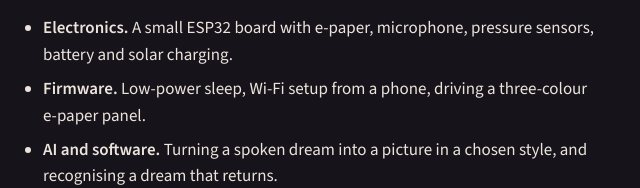
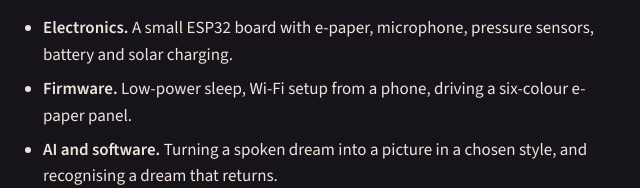
Before and after one commit to kareemmagill/dreamkeeper, a plain HTML site: page index.html in a window 1280 px wide. Shown: the part 9344-9532 px from the top of the page, 167-807 px from the left. Drawn offline with nearby package versions, Linux system fonts and the light colour scheme.

Commit message:
Wording
Co-Authored-By: Claude Fable 5.2 <noreply@anthropic.com>

```diff
--- a/index.html
+++ b/index.html
@@ -250,7 +250,7 @@ ul{margin:0;padding-left:20px;display:flex;flex-direction:column;gap:8px;max-wid
   <p>The Dreamkeeper is an idea with a 3D model and a plan, not yet a working object. Kareem is looking for people who would like to help make the first one. Useful skills include:</p>
   <ul>
     <li><b>Electronics.</b> A small ESP32 board with e-paper, microphone, pressure sensors, battery and solar charging.</li>
-    <li><b>Firmware.</b> Low-power sleep, Wi-Fi setup from a phone, driving a three-colour e-paper panel.</li>
+    <li><b>Firmware.</b> Low-power sleep, Wi-Fi setup from a phone, driving a six-colour e-paper panel.</li>
     <li><b>AI and software.</b> Turning a spoken dream into a picture in a chosen style, and recognising a dream that returns.</li>
     <li><b>Craft.</b> Hoop, web, beadwork and feathers, and hiding the electronics well.</li>
     <li><b>Product design and optics.</b> The hub, the lens, the squeeze bulbs.</li>
```
